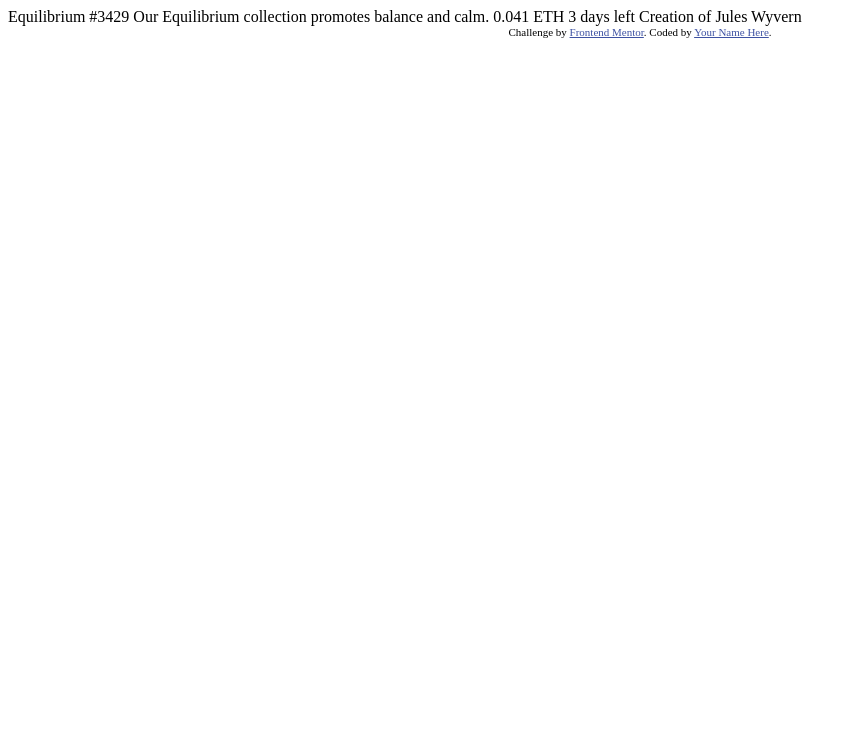
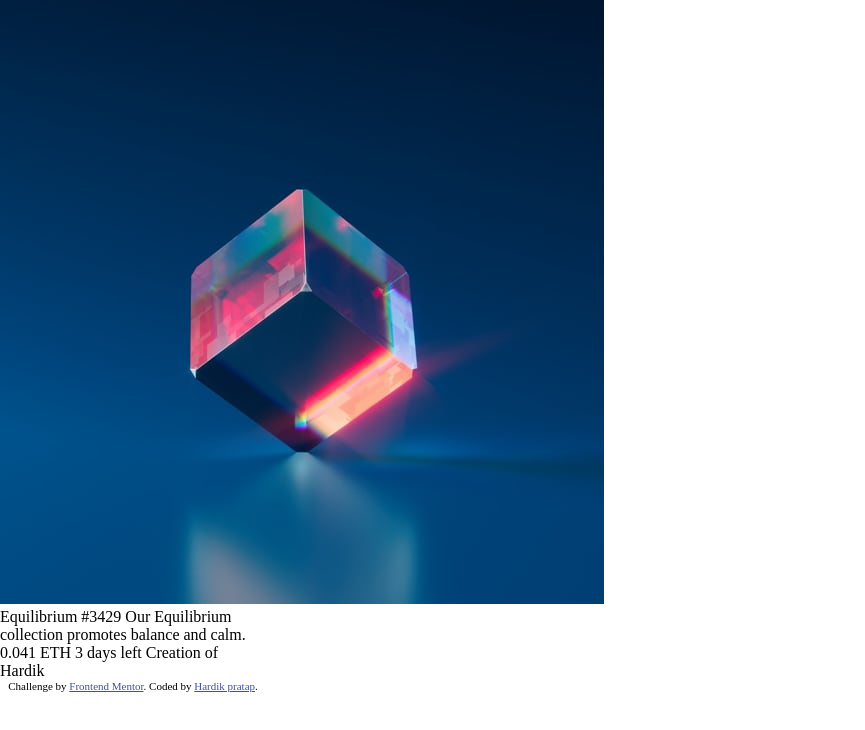
Before and after one commit to HardikPratap/nft-preview-card-component-main, a plain HTML site: page index.html in a window 1280 px wide. Shown: the whole page, without its empty margins (0-865 px from the left). Drawn offline with Linux system fonts and the light colour scheme.

Commit message:
creating card

```diff
--- a/index.html
+++ b/index.html
@@ -5,16 +5,20 @@
   <meta name="viewport" content="width=device-width, initial-scale=1.0"> <!-- displays site properly based on user's device -->
 
   <link rel="icon" type="image/png" sizes="32x32" href="./images/favicon-32x32.png">
+  <link rel="stylesheet" href="style.css">
 
   <title>Frontend Mentor | NFT preview card component</title>
 
   <!-- Feel free to remove these styles or customise in your own stylesheet 👍 -->
-  <style>
-    .attribution { font-size: 11px; text-align: center; }
-    .attribution a { color: hsl(228, 45%, 44%); }
-  </style>
+
 </head>
 <body>
+
+  <div id="card">
+    <div class="img">
+      <img src="./images/image-equilibrium.jpg" alt="image" >
+    </div>
+
 
     Equilibrium #3429
 
@@ -23,11 +27,19 @@
     0.041 ETH
     3 days left
 
-  Creation of Jules Wyvern
+    Creation of Hardik
+
+
 
     <div class="attribution">
       Challenge by <a href="https://www.frontendmentor.io?ref=challenge" target="_blank">Frontend Mentor</a>.
-    Coded by <a href="#">Your Name Here</a>.
+      Coded by <a href="#">Hardik pratap</a>.
     </div>
+
+  </div>
+
+
+
+
 </body>
 </html>
--- /dev/null
+++ b/style.css
@@ -0,0 +1,16 @@
+.attribution { font-size: 11px; text-align: center; }
+.attribution a { color: hsl(228, 45%, 44%); }
+
+*{
+    margin: 0%;
+    padding: 0%;
+}
+
+#card{
+    height: 455px;
+    width: 266px;
+}
+
+.img{
+    width: 250px;
+}
```
Lines whose indentation alone changed are shown as unchanged.
